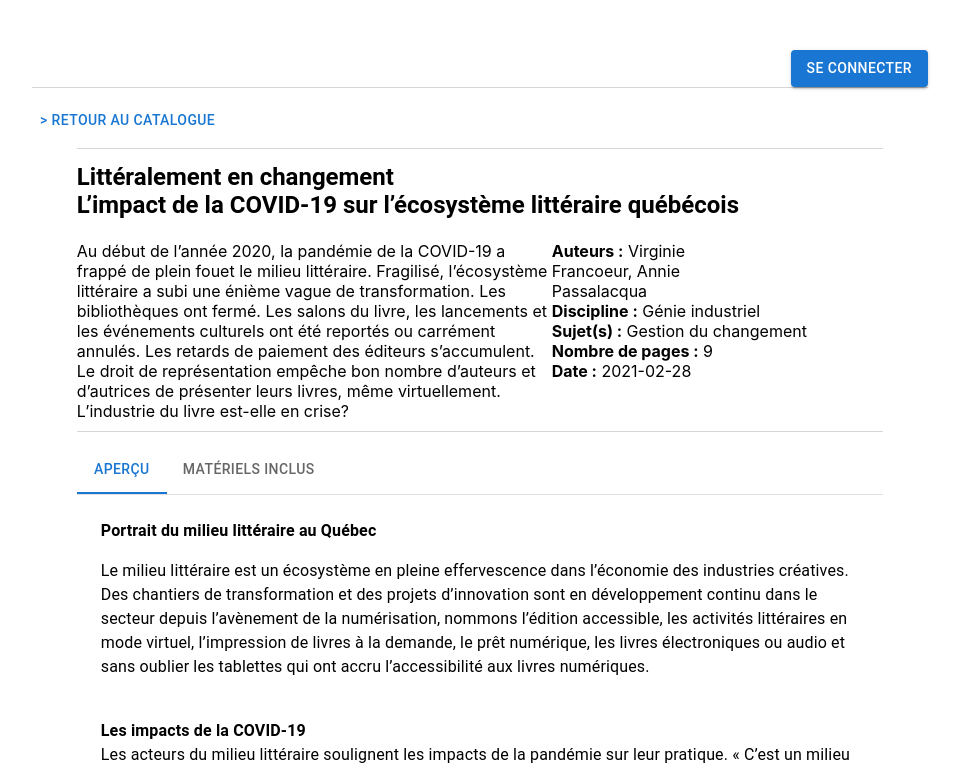
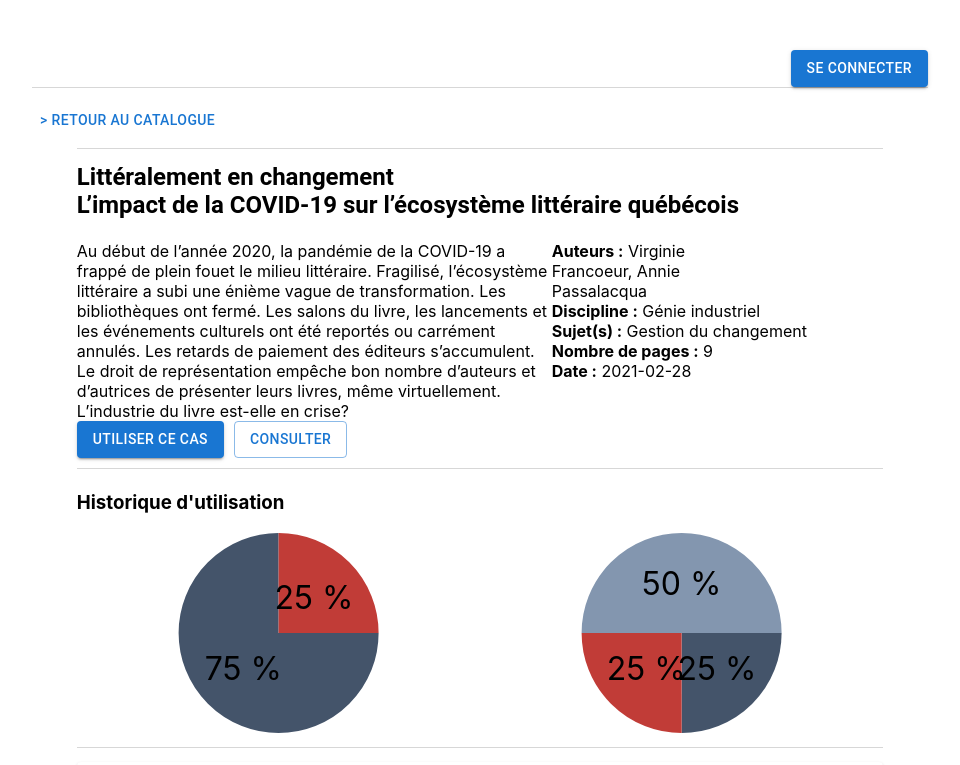
Before and after one commit to EdwardHealy00/Projet-LAC, a React (Create React App) app in the folder etude-cas/: page /etude-de-cas in a window 1280 px wide. Shown: the top 765 px of the page, without its empty margins (160-1120 px from the left). Built offline with nearby package versions, Linux system fonts and the light colour scheme.

Commit message:
created navbar

```diff
--- a/etude-cas/src/components/App.tsx
+++ b/etude-cas/src/components/App.tsx
@@ -3,16 +3,18 @@ import React, { useState } from 'react';
 import { BrowserRouter as Router, Routes, Route } from "react-router-dom";
 import CaseStudyWTconnection from './caseStudy/CaseStudyWTconnection';
 import CaseStudyWconnection from './caseStudy/CaseStudyWconnection';
+import NavBar from './common/NavBar';
 
 function App() {
   // const [count, setCount] = useState(0);
   return (
-    <div>
+    <div id="main">
+        <NavBar />
         <Routes>
           <Route path="/" element={<Catalogue />} />
           <Route path="/catalogue" element={<Catalogue />} />
           {/* <Route path="/etude-de-cas" element={<CaseStudyWTconnection />} /> */}
-          <Route path="/etude-de-cas" element={<CaseStudyWTconnection />} />
+          <Route path="/etude-de-cas" element={<CaseStudyWconnection />} />
           {/* <Route path="/contact" element={< />} /> */}
         </Routes>
     </div>
--- a/etude-cas/src/components/Catalogue.tsx
+++ b/etude-cas/src/components/Catalogue.tsx
@@ -13,12 +13,7 @@ interface Props { }
 const Catalogue: React.FC<Props> = ({ }) => {
     // const navigate = useNavigate();
     return (
-        <div id="main">
-            <div id="profile">
-                <Button variant="contained" onClick={() => console.log("You clicked")}>
-                    Se Connecter
-                </Button>
-            </div>
+        <div>
             <div id="content">
                 <div id="rectangle">
                     <div id="catalogue-des-cas">Catalogue des cas</div>
--- a/etude-cas/src/components/caseStudy/CaseStudyWTconnection.tsx
+++ b/etude-cas/src/components/caseStudy/CaseStudyWTconnection.tsx
@@ -12,12 +12,7 @@ const CaseStudyWTconnection: React.FC<Props> = ({}) => {
   const navigate = useNavigate();
   const handleOnClick = useCallback(() => navigate('/catalogue'), [navigate]);
   return (
-    <div id="main">
-      <div id="profile">
-        <Button variant="contained" onClick={() => console.log("You clicked")}>
-          Se Connecter
-        </Button>
-      </div>
+    <div>
       <div id="main-line"></div>
       <div>
         <Button className="return" onClick={handleOnClick}>
--- a/etude-cas/src/components/caseStudy/CaseStudyWconnection.tsx
+++ b/etude-cas/src/components/caseStudy/CaseStudyWconnection.tsx
@@ -14,11 +14,7 @@ const CaseStudyWTconnection: React.FC<Props> = ({}) => {
  const handleOnClick = useCallback(() => navigate('/catalogue'), [navigate]);
 
   return (
-    <div id="main">
-      <div id="profile">
-        <AccountCircle sx={{ verticalAlign: "middle", fontSize: "32px" }} />
-        Professeur
-      </div>
+    <div>
       <div id="main-line"></div>
       <div>
         <Button className="return" onClick={handleOnClick}>
--- /dev/null
+++ b/etude-cas/src/components/common/NavBar.tsx
@@ -0,0 +1,22 @@
+import { AccountCircle } from "@mui/icons-material";
+import { Button } from "@mui/material";
+import React from "react";
+import '../../styles/NavBar.scss';
+
+interface Props { }
+
+const NavBar: React.FC<Props> = ({ }) => {
+    return (
+        <div id="profile">
+            <Button variant="contained" onClick={() => console.log("You clicked")}>
+                Se Connecter
+            </Button>
+        </div>
+        // <div id="profile">
+        //      <AccountCircle sx={{ verticalAlign: "middle", fontSize: "32px" }} />
+        //         Professeur
+        // </div>
+    );
+}
+
+export default NavBar;
--- a/etude-cas/src/styles/LightCaseStudy.scss
+++ b/etude-cas/src/styles/LightCaseStudy.scss
@@ -56,10 +56,6 @@
   }
 }
 
-#profile {
-  align-self: flex-end;
-}
-
 #use-case {
   margin-right: 10px;
 }
--- /dev/null
+++ b/etude-cas/src/styles/NavBar.scss
@@ -0,0 +1,3 @@
+#profile {
+    align-self: flex-end;
+}
```
